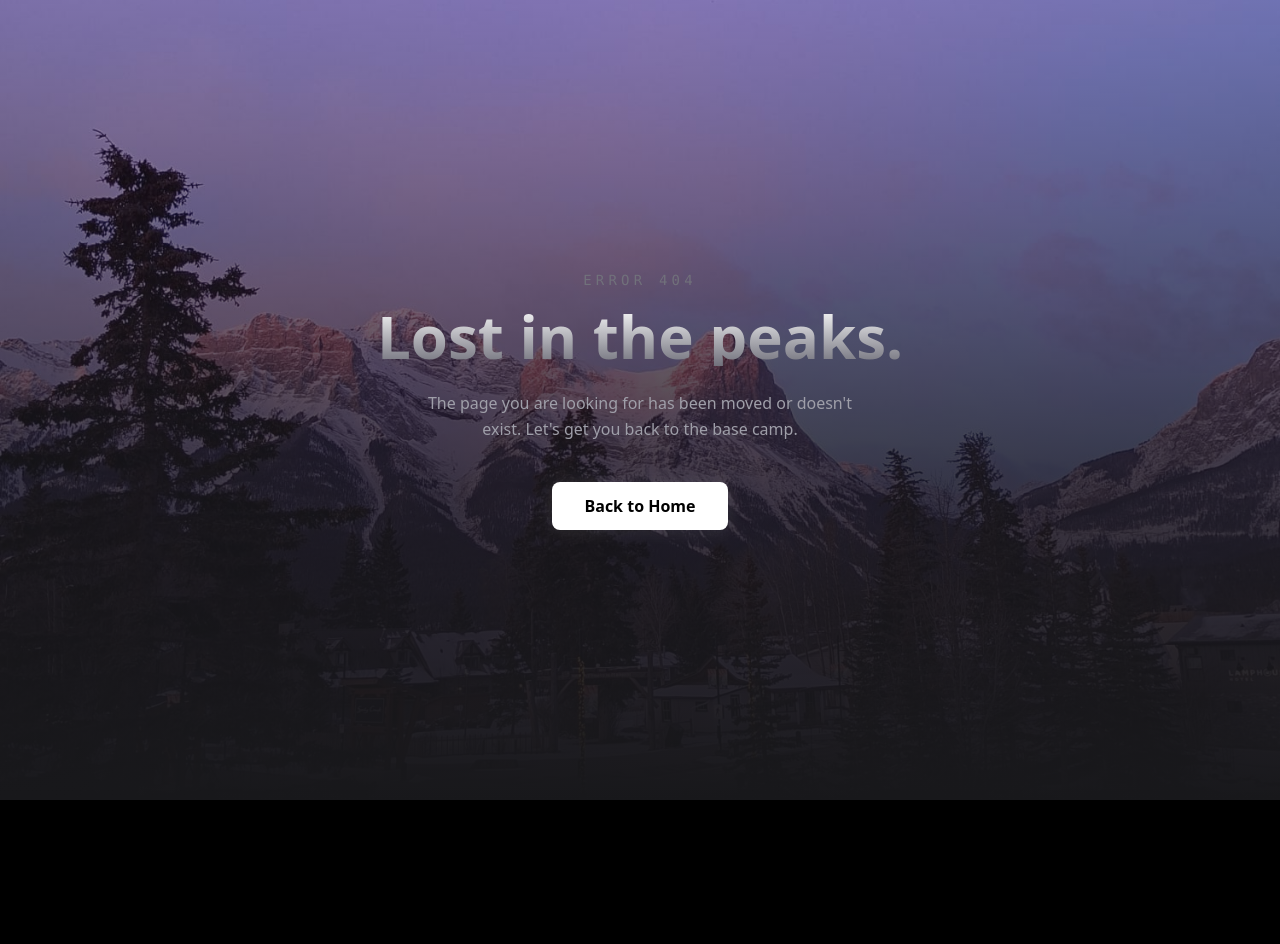
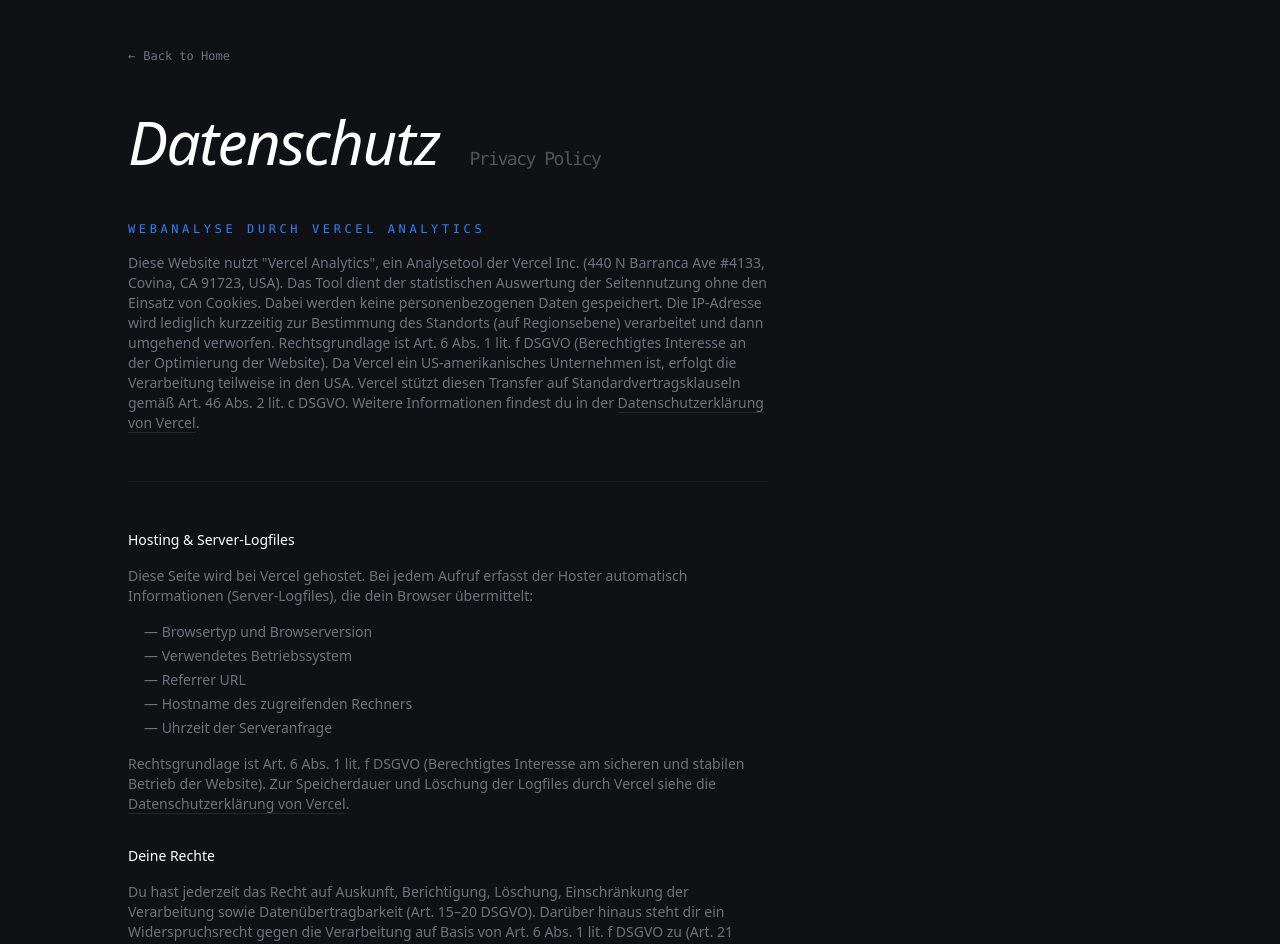
Before and after one commit to niklashoefling/portfolio-website, a Next.js app: page /privacy in a window 1280 px wide. Before the commit this address had no page. Shown: the top 944 px of the page. Before the commit the page ends 800 px from the top, so only its background shows below. Built offline with nearby package versions, Linux system fonts and the light colour scheme.

Commit message:
Privacy Page

```diff
--- a/app/components/Footer.tsx
+++ b/app/components/Footer.tsx
@@ -18,28 +18,16 @@
             Contact
           </a>
           <a
-            href="https://github.com/niklashoefling"
-            target="_blank"
-            rel="me noopener noreferrer"
-            aria-label="GitHub profile (opens in new tab)"
-            className="hover:text-white transition-colors underline-offset-4 hover:underline"
-          >
-            GitHub
-          </a>
-          <a
-            href="https://www.linkedin.com/in/niklas-ralf-h%C3%B6fling-6834b4382/"
-            target="_blank"
-            rel="me noopener noreferrer"
-            aria-label="LinkedIn profile (opens in new tab)"
-            className="hover:text-white transition-colors underline-offset-4 hover:underline"
-          >
-            LinkedIn
-          </a>
-          <a
-            href="/impressum"
+            href="/legal"
             className="hover:text-white transition-colors underline-offset-4 hover:underline"
           >
             Legal
+          </a>
+          <a
+            href="/privacy"
+            className="hover:text-white transition-colors underline-offset-4 hover:underline"
+          >
+            Privacy
           </a>
         </div>
       </div>
--- a/app/impressum/page.tsx
+++ b/app/components/Impressum.tsx
@@ -1,4 +1,3 @@
-import { Metadata } from 'next';
 import Link from 'next/link';
 
 export default function ImpressumPage() {
@@ -90,16 +89,3 @@
     </main>
   );
 }
-
-export const metadata: Metadata = {
-  title: 'Legal',
-  description:
-    "Legal notice and imprint of Niklas Höfling's portfolio website.",
-  openGraph: {
-    title: 'Legal Notice — Niklas Höfling',
-    description: 'Legal notice of niklas-hoefling.de',
-    url: 'https://niklas-hoefling.de/impressum',
-    locale: 'de-DE',
-    type: 'website',
-  },
-};
--- /dev/null
+++ b/app/components/Privacy.tsx
@@ -0,0 +1,120 @@
+import Link from 'next/link';
+
+export default function PrivacyPage() {
+  return (
+    <main className="min-h-screen bg-[#0f1115] text-zinc-400 font-light pb-24">
+      <nav className="py-12 px-6 md:px-16 lg:px-32">
+        <Link
+          href="/"
+          className="text-xs font-mono text-zinc-500 hover:text-white transition-colors flex items-center gap-2 group"
+        >
+          <span className="group-hover:-translate-x-1 transition-transform">
+            ←
+          </span>{' '}
+          Back to Home
+        </Link>
+      </nav>
+
+      <div className="px-6 md:px-16 lg:px-32 max-w-4xl">
+        <h1 className="text-4xl md:text-6xl font-light italic text-white mb-12 tracking-tight">
+          Datenschutz{' '}
+          <span className="text-zinc-600 text-lg not-italic font-mono ml-4">
+            Privacy Policy
+          </span>
+        </h1>
+
+        <div className="space-y-12 leading-relaxed">
+          <section>
+            <h2 className="text-xs font-mono text-blue-500 uppercase tracking-[0.3em] mb-4">
+              Webanalyse durch Vercel Analytics
+            </h2>
+            <p className="text-sm text-zinc-500">
+              Diese Website nutzt &quot;Vercel Analytics&quot;, ein Analysetool
+              der Vercel Inc. (440 N Barranca Ave #4133, Covina, CA 91723, USA).
+              Das Tool dient der statistischen Auswertung der Seitennutzung ohne
+              den Einsatz von Cookies. Dabei werden keine personenbezogenen
+              Daten gespeichert. Die IP-Adresse wird lediglich kurzzeitig zur
+              Bestimmung des Standorts (auf Regionsebene) verarbeitet und dann
+              umgehend verworfen. Rechtsgrundlage ist Art. 6 Abs. 1 lit. f DSGVO
+              (Berechtigtes Interesse an der Optimierung der Website). Da Vercel
+              ein US-amerikanisches Unternehmen ist, erfolgt die Verarbeitung
+              teilweise in den USA. Vercel stützt diesen Transfer auf
+              Standardvertragsklauseln gemäß Art. 46 Abs. 2 lit. c DSGVO.
+              Weitere Informationen findest du in der{' '}
+              <a
+                href="https://vercel.com/legal/privacy-policy"
+                target="_blank"
+                rel="noopener noreferrer"
+                className="hover:text-blue-400 underline decoration-zinc-800 underline-offset-4 transition-colors"
+              >
+                Datenschutzerklärung von Vercel
+              </a>
+              .
+            </p>
+          </section>
+
+          <section className="space-y-8 border-t border-zinc-900 pt-12">
+            <div>
+              <h2 className="text-sm font-medium text-white mb-4">
+                Hosting &amp; Server-Logfiles
+              </h2>
+              <p className="text-sm text-zinc-500 mb-4">
+                Diese Seite wird bei Vercel gehostet. Bei jedem Aufruf erfasst
+                der Hoster automatisch Informationen (Server-Logfiles), die dein
+                Browser übermittelt:
+              </p>
+              <ul className="text-sm text-zinc-500 space-y-1 pl-4 mb-4">
+                <li>— Browsertyp und Browserversion</li>
+                <li>— Verwendetes Betriebssystem</li>
+                <li>— Referrer URL</li>
+                <li>— Hostname des zugreifenden Rechners</li>
+                <li>— Uhrzeit der Serveranfrage</li>
+              </ul>
+              <p className="text-sm text-zinc-500">
+                Rechtsgrundlage ist Art. 6 Abs. 1 lit. f DSGVO (Berechtigtes
+                Interesse am sicheren und stabilen Betrieb der Website). Zur
+                Speicherdauer und Löschung der Logfiles durch Vercel siehe die{' '}
+                <a
+                  href="https://vercel.com/legal/privacy-policy"
+                  target="_blank"
+                  rel="noopener noreferrer"
+                  className="hover:text-blue-400 underline decoration-zinc-800 underline-offset-4 transition-colors"
+                >
+                  Datenschutzerklärung von Vercel
+                </a>
+                .
+              </p>
+            </div>
+
+            <div>
+              <h2 className="text-sm font-medium text-white mb-4">
+                Deine Rechte
+              </h2>
+              <p className="text-sm text-zinc-500">
+                Du hast jederzeit das Recht auf Auskunft, Berichtigung,
+                Löschung, Einschränkung der Verarbeitung sowie
+                Datenübertragbarkeit (Art. 15–20 DSGVO). Darüber hinaus steht
+                dir ein Widerspruchsrecht gegen die Verarbeitung auf Basis von
+                Art. 6 Abs. 1 lit. f DSGVO zu (Art. 21 DSGVO). Wende dich dafür
+                jederzeit an die im Impressum angegebene E-Mail-Adresse.
+                Außerdem hast du das Recht, dich bei einer
+                Datenschutz-Aufsichtsbehörde zu beschweren.
+              </p>
+            </div>
+          </section>
+
+          <section className="border-t border-zinc-900 pt-12">
+            <h2 className="text-xs font-mono text-zinc-500 uppercase tracking-[0.3em] mb-4">
+              Verantwortlicher
+            </h2>
+            <div className="text-zinc-200 space-y-1">
+              <p className="text-xl font-medium">Niklas Höfling</p>
+              <p>T6 19</p>
+              <p>68161 Mannheim</p>
+            </div>
+          </section>
+        </div>
+      </div>
+    </main>
+  );
+}
--- /dev/null
+++ b/app/legal/page.tsx
@@ -0,0 +1,19 @@
+import type { Metadata } from 'next';
+import ImpressumPage from '@/app/components/Impressum';
+
+export const metadata: Metadata = {
+  title: 'Legal',
+  description:
+    "Legal notice and imprint of Niklas Höfling's portfolio website.",
+  openGraph: {
+    title: 'Legal Notice — Niklas Höfling',
+    description: 'Legal notice of niklas-hoefling.de',
+    url: 'https://niklas-hoefling.de/legal',
+    locale: 'de-DE',
+    type: 'website',
+  },
+};
+
+export default function Page() {
+  return <ImpressumPage />;
+}
--- /dev/null
+++ b/app/privacy/page.tsx
@@ -0,0 +1,17 @@
+import type { Metadata } from 'next';
+import PrivacyPage from '@/app/components/Privacy';
+
+export const metadata: Metadata = {
+  title: 'Privacy Policy',
+  description:
+    'Privacy policy of niklas-hoefling.de — information on data processing and your rights.',
+  openGraph: {
+    title: 'Privacy Policy — Niklas Höfling',
+    description: 'Privacy policy of niklas-hoefling.de',
+    url: 'https://niklas-hoefling.de/privacy',
+  },
+};
+
+export default function Page() {
+  return <PrivacyPage />;
+}
```
